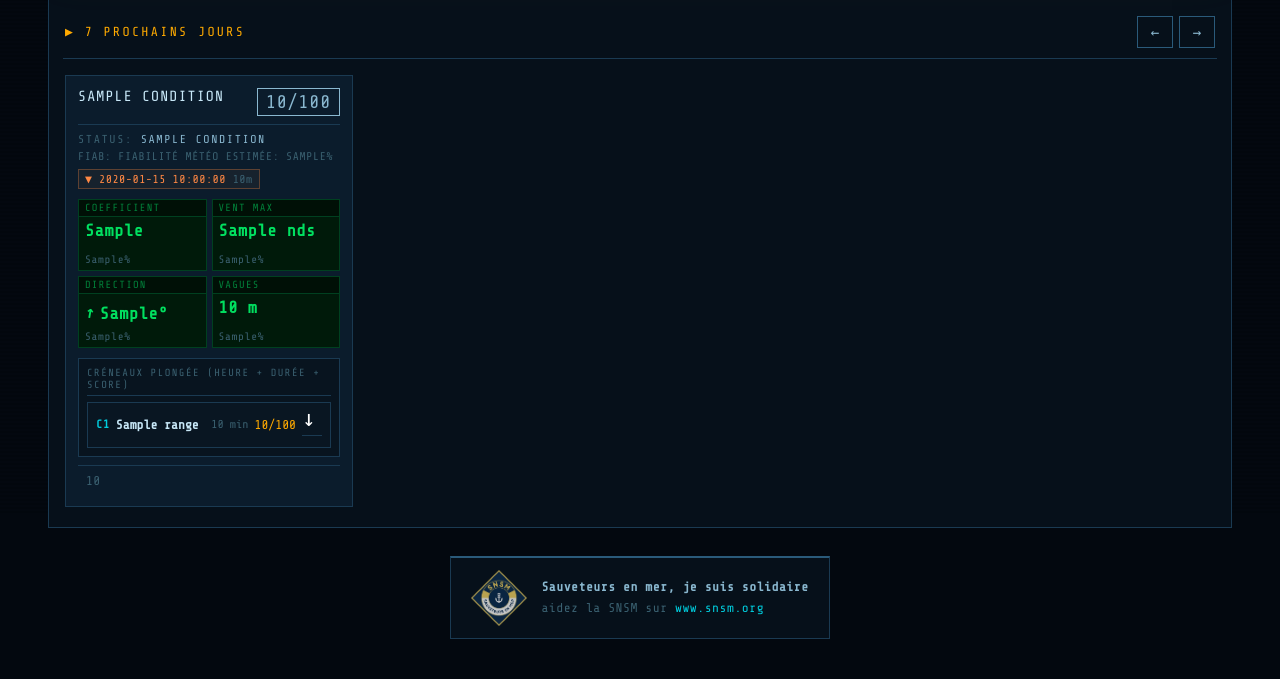
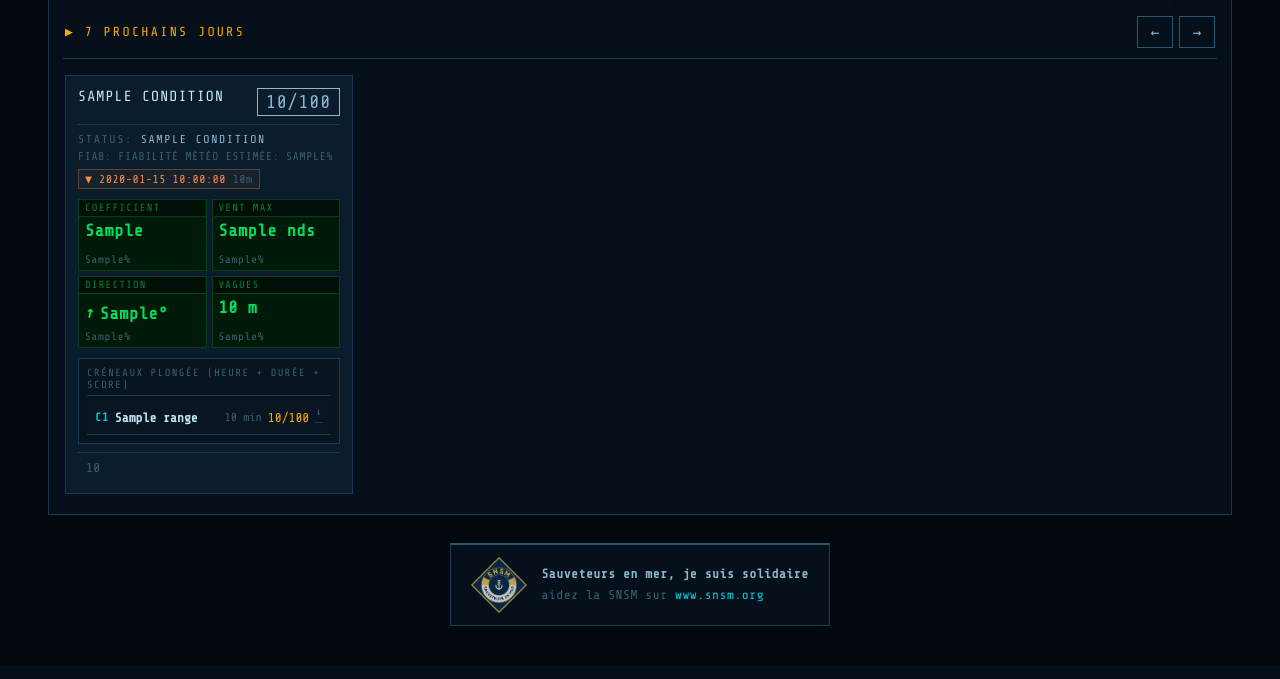
Before and after one commit to Areumaux/meteo-plongee-dk, a Flask app: template templates/index.html in a window 1280 px wide. Shown: the part 285-964 px from the top of the page. After the commit the page ends 911 px from the top, so only its background shows below. Run offline with Flask 3, Linux system fonts and the light colour scheme; the template is opened without the code that fills it: most values are stand-ins (such as "Sample title", 1, 10 or a date in 2020).

Commit message:
Slot rows: remove box border, keep only bottom separator; fix arrow centering
Co-Authored-By: Claude Sonnet 4.6 <noreply@anthropic.com>

```diff
--- a/static/styles.css
+++ b/static/styles.css
@@ -531,12 +531,13 @@ body::before {
   cursor: pointer;
   gap: 6px;
   align-items: center;
-  border: 1px solid var(--border);
+  border: none;
+  border-bottom: 1px solid var(--border);
   background: var(--bg-surface);
   padding: 5px 8px;
   font-family: "Share Tech Mono", monospace;
   font-size: 0.8rem;
-  transition: border-color 0.15s;
+  transition: background 0.15s;
 }
 
 .slot-list li:hover { border-color: var(--cyan); }
@@ -546,9 +547,9 @@ body::before {
 .slot-list strong { color: var(--text-hi); }
 .slot-list small { color: var(--text-dim); font-size: 0.72rem; }
 .slot-list em { font-style: normal; color: var(--amber); font-size: 0.8rem; }
-.tide-dir  { font-size: 1.4rem !important; line-height: 1; color: #fff !important; display: flex; align-items: center; justify-content: center; min-width: 20px; }
-.tide-up   { color: #fff !important; }
-.tide-down { color: #fff !important; }
+.tide-dir  { font-size: 1.3rem; line-height: 1; color: #fff; text-align: center; }
+.tide-up   { color: #fff; }
+.tide-down { color: #fff; }
 
 /* ── TIDE EVENTS (PM/BM times on card) ───────────────────────── */
 
```
